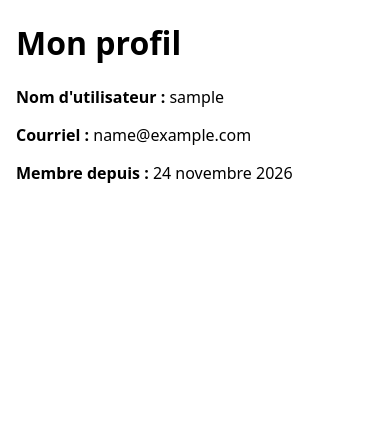
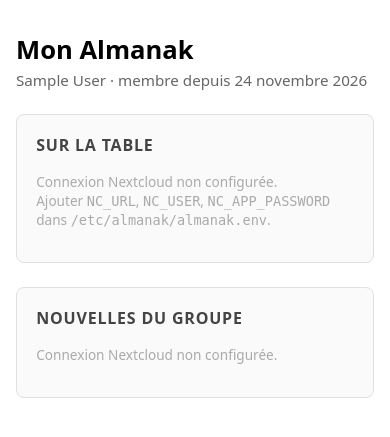
Before and after one commit to YonathanAlmanak/almanak-core, a Django app: page /profil/ in a window 390 px wide. Shown: the part 54-491 px from the top of the page. Run offline with Django 5.2, Linux system fonts and the light colour scheme; the visitor is signed in with stand-in values (Sample User, id 1).

Commit message:
Almanak v0.01 : deux premiers widgets (Sur la table + Nouvelles du groupe)
- config/nextcloud.py : client Nextcloud (Deck + Talk) avec fallback gracieux
- profiles/views.py : transmet les données des deux widgets au template
- templates/profil.html : dashboard à deux widgets avec grille responsive

```diff
--- /dev/null
+++ b/config/nextcloud.py
@@ -0,0 +1,110 @@
+"""
+Client Nextcloud minimal pour les widgets de l'Almanak.
+Variables d'env requises dans /etc/almanak/almanak.env :
+  NC_URL          https://cloud.entretablees.ca
+  NC_USER         nom d'utilisateur Nextcloud
+  NC_APP_PASSWORD mot de passe d'application Nextcloud
+"""
+import os
+from datetime import datetime
+
+import requests
+
+NC_URL = os.environ.get("NC_URL", "").rstrip("/")
+NC_USER = os.environ.get("NC_USER", "")
+NC_APP_PASSWORD = os.environ.get("NC_APP_PASSWORD", "")
+
+_AUTH = (NC_USER, NC_APP_PASSWORD)
+_OCS = {"OCS-APIRequest": "true", "Accept": "application/json"}
+
+
+def configured():
+    return bool(NC_URL and NC_USER and NC_APP_PASSWORD)
+
+
+def sur_la_table(limit=8):
+    """
+    Cartes de la colonne « Sur la table » dans le Deck Nextcloud.
+    Retourne None si non configuré, [] si aucune carte trouvée.
+    """
+    if not configured():
+        return None
+    try:
+        r = requests.get(
+            f"{NC_URL}/apps/deck/api/v1/boards",
+            auth=_AUTH, headers=_OCS, timeout=10,
+        )
+        r.raise_for_status()
+        boards = r.json()
+
+        board = None
+        for b in boards:
+            t = b.get("title", "").lower()
+            if any(kw in t for kw in ("manac", "almanak", "neovillage")):
+                board = b
+                break
+        if board is None and boards:
+            board = boards[0]
+        if board is None:
+            return []
+
+        r = requests.get(
+            f"{NC_URL}/apps/deck/api/v1/boards/{board['id']}/stacks",
+            auth=_AUTH, headers=_OCS, timeout=10,
+        )
+        r.raise_for_status()
+        stacks = r.json()
+
+        stack = None
+        for s in stacks:
+            if "table" in s.get("title", "").lower():
+                stack = s
+                break
+        if stack is None:
+            return []
+
+        cards = stack.get("cards") or []
+        return [
+            {
+                "title": c.get("title", ""),
+                "description": (c.get("description") or "").strip()[:120],
+            }
+            for c in cards[:limit]
+        ]
+    except Exception:
+        return []
+
+
+def nouvelles_groupe(salon_token, limit=10):
+    """
+    Derniers messages texte du salon Talk désigné.
+    Retourne None si non configuré, [] si erreur.
+    """
+    if not configured():
+        return None
+    try:
+        r = requests.get(
+            f"{NC_URL}/ocs/v2.php/apps/spreed/api/v1/chat/{salon_token}",
+            params={"format": "json", "lookIntoFuture": 0, "limit": limit},
+            auth=_AUTH, headers=_OCS, timeout=10,
+        )
+        r.raise_for_status()
+        messages = r.json().get("ocs", {}).get("data", [])
+        result = []
+        for m in reversed(messages):
+            if m.get("messageType") == "system":
+                continue
+            if not (m.get("message") or "").strip():
+                continue
+            ts = m.get("timestamp", 0)
+            dt = datetime.fromtimestamp(ts).strftime("%-d %b %H:%M") if ts else ""
+            result.append(
+                {
+                    "actor": m.get("actorDisplayName") or m.get("actorId", ""),
+                    "message": m.get("message", ""),
+                    "timestamp": dt,
+                }
+            )
+        return result
+    except Exception:
+        return []
--- a/profiles/views.py
+++ b/profiles/views.py
@@ -1,7 +1,18 @@
 from django.contrib.auth.decorators import login_required
 from django.shortcuts import render
+
+from config.nextcloud import nouvelles_groupe, sur_la_table
+
+PIONNIER_ROOM = "b5zpbo3j"
 
 
 @login_required
 def profil(request):
-    return render(request, 'profil.html')
+    return render(
+        request,
+        "profil.html",
+        {
+            "sur_la_table": sur_la_table(),
+            "nouvelles_groupe": nouvelles_groupe(PIONNIER_ROOM),
+        },
+    )
--- a/templates/profil.html
+++ b/templates/profil.html
@@ -1,8 +1,75 @@
 {% extends "base.html" %}
-{% block title %}Mon profil — Almanak{% endblock %}
+{% block title %}Mon Almanak{% endblock %}
+
+{% block extra_head %}
+<style>
+  .almanak-header { margin: 2rem 0 1.5rem; }
+  .almanak-header h1 { margin: 0; font-size: 1.6rem; }
+  .almanak-header .subtitle { color: #666; margin: 0.2rem 0 0; font-size: 0.95rem; }
+
+  .widgets { display: grid; grid-template-columns: 1fr 1fr; gap: 1.5rem; margin-top: 1.5rem; }
+  @media (max-width: 600px) { .widgets { grid-template-columns: 1fr; } }
+
+  .widget { border: 1px solid #e0e0e0; border-radius: 8px; padding: 1.2rem; background: #fafafa; }
+  .widget h2 { margin: 0 0 1rem; font-size: 1rem; text-transform: uppercase; letter-spacing: 0.05em; color: #444; }
+
+  .card-item { padding: 0.6rem 0; border-bottom: 1px solid #eee; }
+  .card-item:last-child { border-bottom: none; }
+  .card-item .card-title { font-weight: 500; }
+  .card-item .card-desc { font-size: 0.85rem; color: #666; margin-top: 0.2rem; }
+
+  .message-item { padding: 0.5rem 0; border-bottom: 1px solid #eee; }
+  .message-item:last-child { border-bottom: none; }
+  .message-meta { font-size: 0.8rem; color: #888; margin-bottom: 0.2rem; }
+  .message-meta strong { color: #555; }
+  .message-text { font-size: 0.9rem; line-height: 1.4; }
+
+  .widget-vide { color: #999; font-size: 0.9rem; font-style: italic; }
+  .widget-nc { color: #aaa; font-size: 0.85rem; }
+</style>
+{% endblock %}
+
 {% block content %}
-<h1>Mon profil</h1>
-<p><strong>Nom d'utilisateur :</strong> {{ user.username }}</p>
-<p><strong>Courriel :</strong> {{ user.email }}</p>
-<p><strong>Membre depuis :</strong> {{ user.date_joined|date:"j F Y" }}</p>
+<div class="almanak-header">
+  <h1>Mon Almanak</h1>
+  <p class="subtitle">{{ user.get_full_name|default:user.username }} · membre depuis {{ user.date_joined|date:"j F Y" }}</p>
+</div>
+
+<div class="widgets">
+
+  <!-- Widget 1 : Sur la table -->
+  <div class="widget">
+    <h2>Sur la table</h2>
+    {% if sur_la_table is None %}
+      <p class="widget-nc">Connexion Nextcloud non configurée.<br>Ajouter <code>NC_URL</code>, <code>NC_USER</code>, <code>NC_APP_PASSWORD</code> dans <code>/etc/almanak/almanak.env</code>.</p>
+    {% elif sur_la_table %}
+      {% for carte in sur_la_table %}
+        <div class="card-item">
+          <div class="card-title">{{ carte.title }}</div>
+          {% if carte.description %}<div class="card-desc">{{ carte.description }}</div>{% endif %}
+        </div>
+      {% endfor %}
+    {% else %}
+      <p class="widget-vide">Aucune carte sur la table pour l'instant.</p>
+    {% endif %}
+  </div>
+
+  <!-- Widget 2 : Nouvelles du groupe -->
+  <div class="widget">
+    <h2>Nouvelles du groupe</h2>
+    {% if nouvelles_groupe is None %}
+      <p class="widget-nc">Connexion Nextcloud non configurée.</p>
+    {% elif nouvelles_groupe %}
+      {% for msg in nouvelles_groupe %}
+        <div class="message-item">
+          <div class="message-meta"><strong>{{ msg.actor }}</strong> · {{ msg.timestamp }}</div>
+          <div class="message-text">{{ msg.message }}</div>
+        </div>
+      {% endfor %}
+    {% else %}
+      <p class="widget-vide">Aucun message récent.</p>
+    {% endif %}
+  </div>
+
+</div>
 {% endblock %}
```
